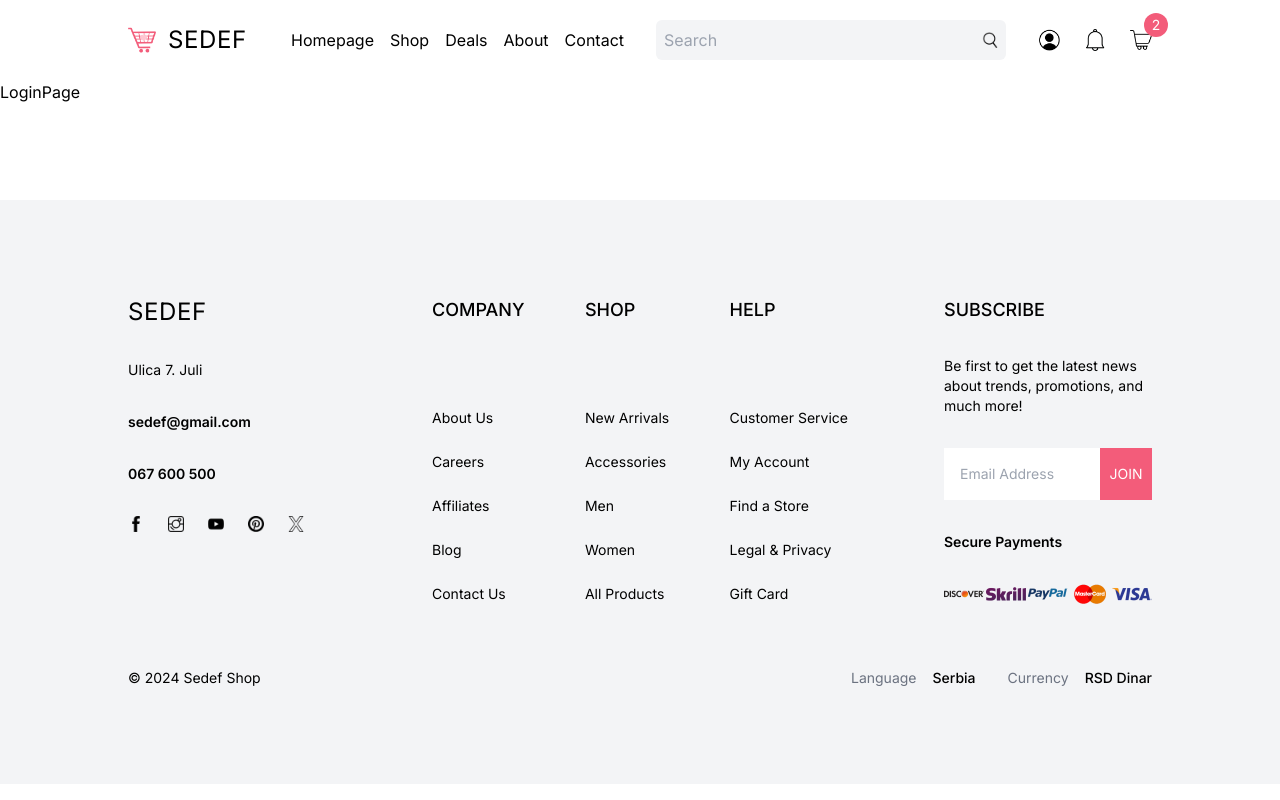
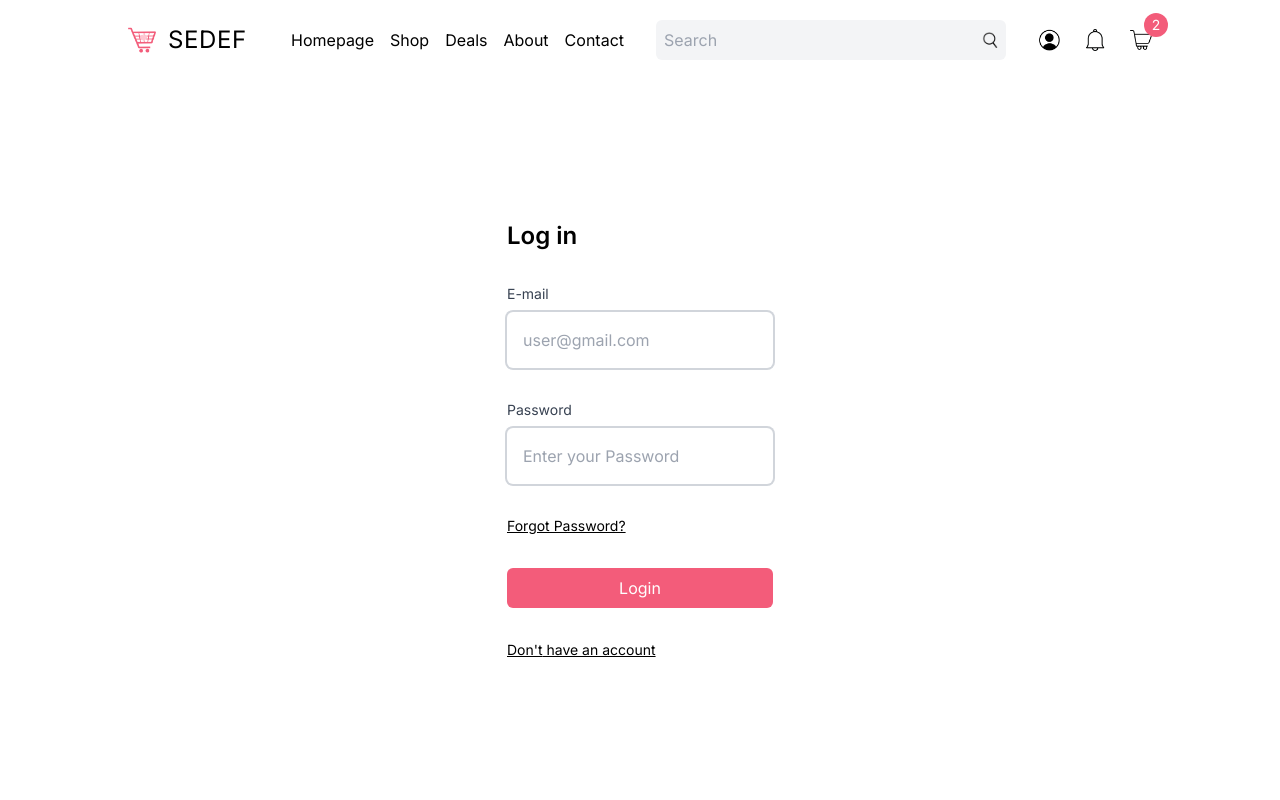
Before and after one commit to Elddar00/ecommerce, a Next.js app: page /login in a window 1280 px wide. Shown: the top 800 px of the page. Built offline with nearby package versions, Linux system fonts and the light colour scheme; no server answers; what @wix/sdk would draw is missing.

Commit message:
Finished Authentication Design

```diff
--- a/src/app/login/page.tsx
+++ b/src/app/login/page.tsx
@@ -1,5 +1,136 @@
+"use client";
+
+import { useWixClient } from "@/hooks/useWixClient";
+import { useState } from "react";
+
+enum MODE {
+  LOGIN = "LOGIN",
+  REGISTER = "REGISTER",
+  RESET_PASSWORD = "RESET_PASSWORD",
+  EMAIL_VERIFICATION = "EMAIL_VERIFICATION",
+}
+
 const LoginPage = () => {
-  return <div>LoginPage</div>;
+  const [mode, setMode] = useState(MODE.LOGIN);
+
+  const [username, setUsername] = useState("");
+  const [email, setEmail] = useState("");
+  const [password, setPassword] = useState("");
+  const [emailCode, setEmailCode] = useState("");
+  const [isLoading, setIsLoading] = useState(false);
+  const [error, setError] = useState("");
+  const [message, setMessage] = useState(false);
+
+  const formTitle =
+    mode === MODE.LOGIN
+      ? "Log in"
+      : mode === MODE.REGISTER
+      ? "Register"
+      : mode === MODE.RESET_PASSWORD
+      ? "Reset Your Password"
+      : "Verify Your Email";
+
+  const buttonTitle =
+    mode === MODE.LOGIN
+      ? "Login"
+      : mode === MODE.REGISTER
+      ? "Register"
+      : mode === MODE.RESET_PASSWORD
+      ? "Reset"
+      : "Verify";
+
+  const wixClient = useWixClient();
+
+  return (
+    <div className="h-[calc(100vh-80px)] px-4 md:px-8 xl:px-32 2xl:px-64 relative flex items-center justify-center">
+      <form action="" className="flex flex-col gap-8">
+        <h1 className="text-2xl font-semibold">{formTitle}</h1>
+        {mode === MODE.REGISTER ? (
+          <div className="flex flex-col gap-2">
+            <label className="text-sm text-gray-700">Username</label>
+            <input
+              type="text"
+              name="username"
+              placeholder="user"
+              className="ring-2 ring-gray-300 rounded-md p-4"
+            />
+          </div>
+        ) : null}
+        {mode !== MODE.EMAIL_VERIFICATION ? (
+          <div className="flex flex-col gap-2">
+            <label className="text-sm text-gray-700">E-mail</label>
+            <input
+              type="email"
+              name="email"
+              placeholder="user@gmail.com"
+              className="ring-2 ring-gray-300 rounded-md p-4"
+            />
+          </div>
+        ) : (
+          <div className="flex flex-col gap-2">
+            <label className="text-sm text-gray-700">Verification Code</label>
+            <input
+              type="text"
+              name="emailCode"
+              placeholder="Code"
+              className="ring-2 ring-gray-300 rounded-md p-4"
+            />
+          </div>
+        )}
+        {mode === MODE.LOGIN || mode === MODE.REGISTER ? (
+          <div className="flex flex-col gap-2">
+            <label className="text-sm text-gray-700">Password</label>
+            <input
+              type="password"
+              name="password"
+              placeholder="Enter your Password"
+              className="ring-2 ring-gray-300 rounded-md p-4"
+            />
+          </div>
+        ) : null}
+        {mode === MODE.LOGIN && (
+          <div
+            className="text-sm underline cursor-pointer"
+            onClick={() => setMode(MODE.RESET_PASSWORD)}
+          >
+            Forgot Password?
+          </div>
+        )}
+        <button
+          className="bg-boja text-white p-2 rounded-md disabled:bg-pink-200 disabled:cursor-not-allowed"
+          disabled={isLoading}
+        >
+          {isLoading ? "Loading..." : buttonTitle}
+        </button>
+        {error && <div className="text-red-600">{error}</div>}
+        {mode === MODE.LOGIN && (
+          <div
+            className="text-sm underline cursor-pointer"
+            onClick={() => setMode(MODE.REGISTER)}
+          >
+            {"Don't"} have an account
+          </div>
+        )}
+        {mode === MODE.REGISTER && (
+          <div
+            className="text-sm underline cursor-pointer"
+            onClick={() => setMode(MODE.LOGIN)}
+          >
+            Have an account?
+          </div>
+        )}
+        {mode === MODE.RESET_PASSWORD && (
+          <div
+            className="text-sm underline cursor-pointer"
+            onClick={() => setMode(MODE.LOGIN)}
+          >
+            Go back to Login
+          </div>
+        )}
+        {message && <div className="text-green-600 text-sm">{message}</div>}
+      </form>
+    </div>
+  );
 };
 
 export default LoginPage;
--- a/src/components/Menu.tsx
+++ b/src/components/Menu.tsx
@@ -18,7 +18,7 @@
         onClick={() => setOpen((prev) => !prev)}
       />
       {open && (
-        <div className="absolute bg-black text-white left-0 top-20 w-full h-[calc(100vh-80px)] flex flex-col items-center justify-center gap-8 text-xl z-10">
+        <div className="absolute bg-black text-white left-0 top-20 w-full h-[calc(100vh-80px)] flex flex-col items-center justify-center gap-8 text-xl z-20">
           <Link href="/">Homepage</Link>
           <Link href="/">Shop</Link>
           <Link href="/">Deals</Link>
```
